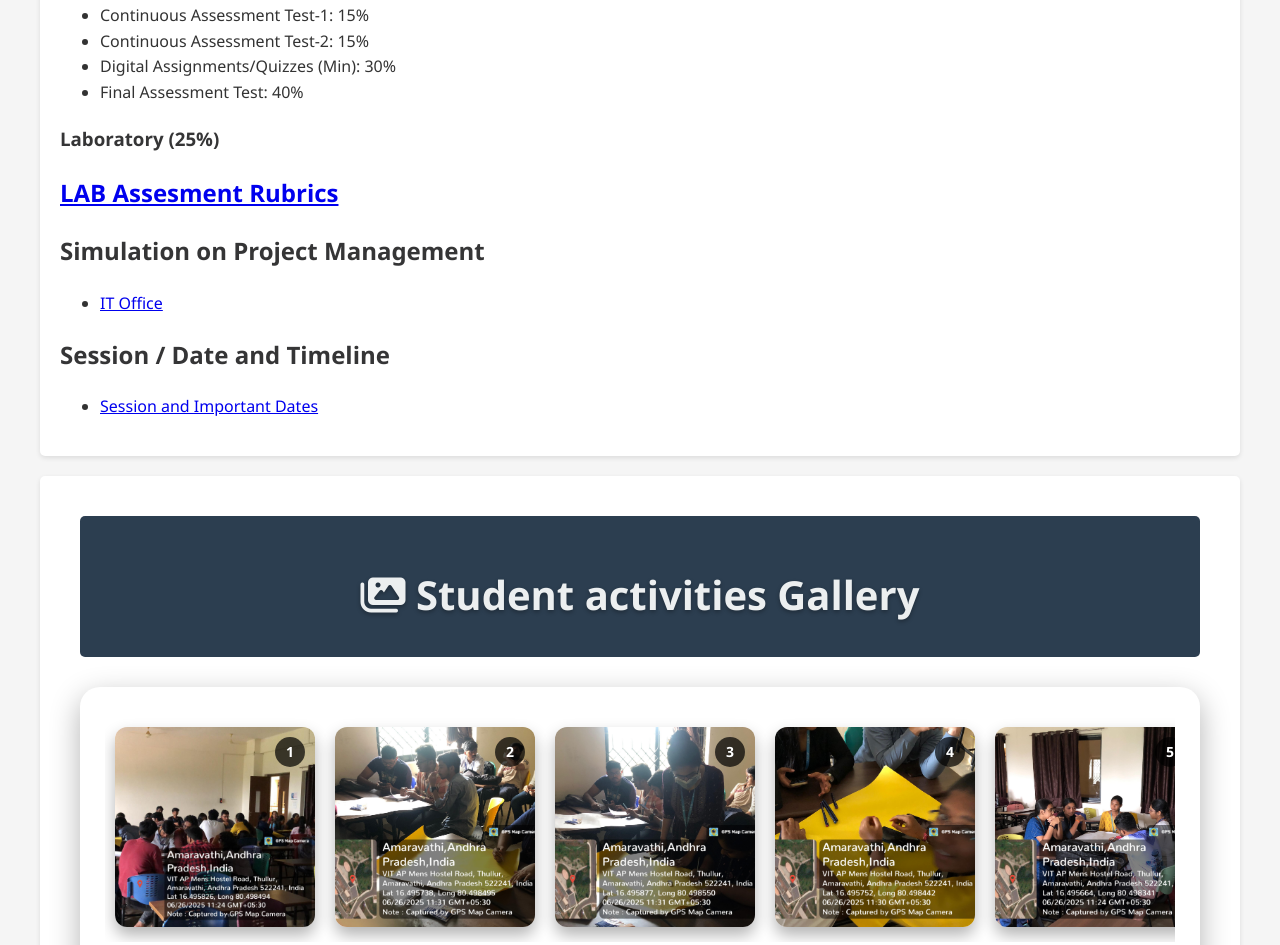
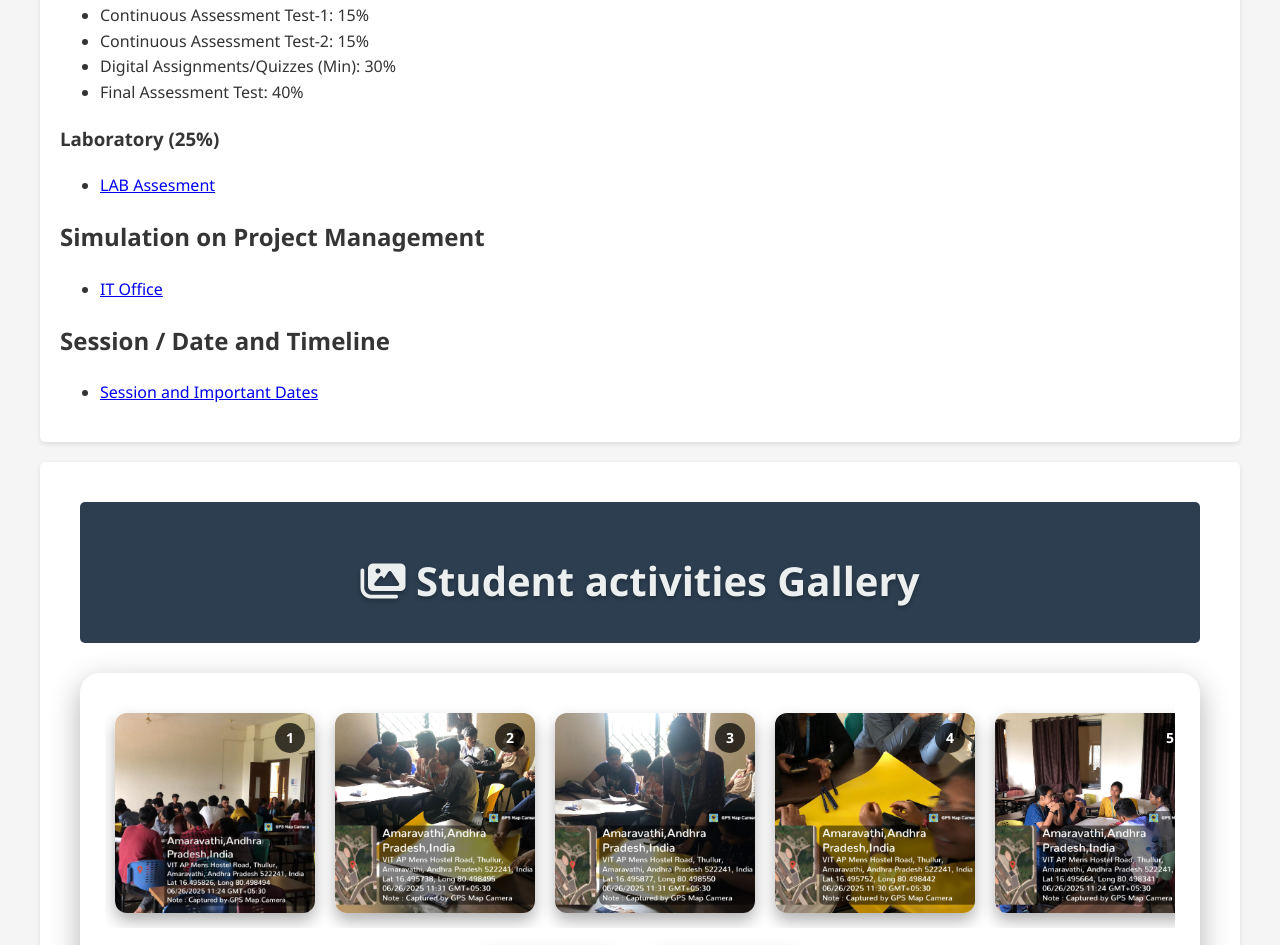
Before and after one commit to guruprakashj1/SoftwareProjectManagement, a plain HTML site: page index.html in a window 1280 px wide. Shown: the part 2278-3223 px from the top of the page. Drawn offline with Linux system fonts and the light colour scheme.

Commit message:
Update index.html

```diff
--- a/index.html
+++ b/index.html
@@ -544,7 +544,9 @@
         </ul>
         <h3>Laboratory (25%)</h3>
 
-        <h2> <a href="fat_lab_mark_projection.html"> LAB Assesment Rubrics </a> </h2>
+        <ul>
+            <li> <a href="fat_lab_mark_projection.html"> LAB Assesment </a> </li>
+        </ul>
 
         <h2>Simulation on Project Management </h2>
 
```
